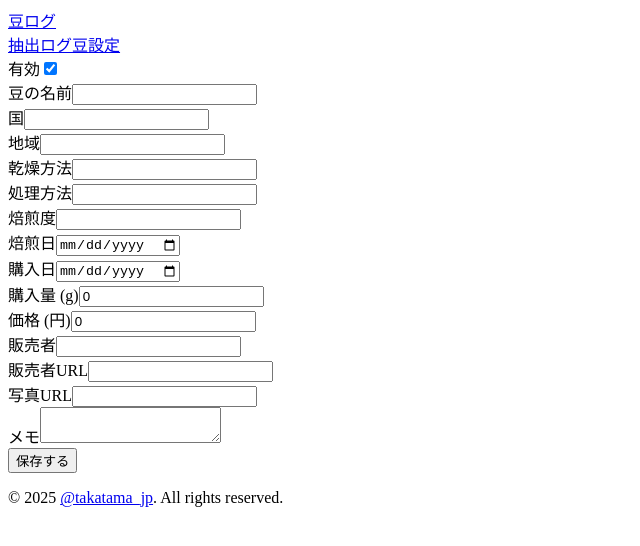
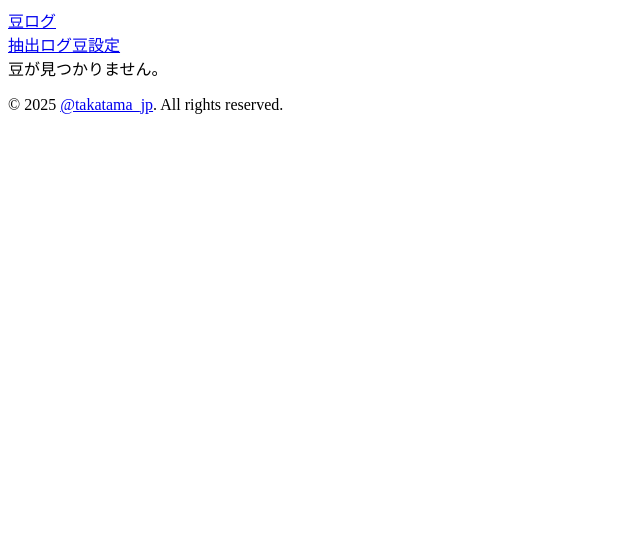
Before and after one commit to takatama/mame-log, a React app: page /beans/new in a window 1280 px wide. Shown: the top 546 px of the page, without its empty margins (0-640 px from the left). Built offline with nearby package versions, Linux system fonts and the light colour scheme; no server answers; the HTML template or start-up script is replaced by a standard one.

Commit message:
Refactor BeanForm to use a single state object for improved data management and make Bean properties optional in the type definition

```diff
--- a/src/pages/BeanForm.tsx
+++ b/src/pages/BeanForm.tsx
@@ -1,56 +1,22 @@
 import React, { useState, useEffect } from 'react';
-import { useParams, useNavigate, createBrowserRouter } from 'react-router-dom';
+import { useParams, useNavigate } from 'react-router-dom';
 import { useBrewContext } from '../context/BrewContext';
 import { Bean } from '../types/Bean';
 
 const BeanForm: React.FC = () => {
   const { beans, updateBean, setBeans } = useBrewContext();
   const { beanId } = useParams();
-  const [name, setName] = useState('');
-  const [country, setCountry] = useState('');
-  const [area, setArea] = useState('');
-  const [drying_method, setDryingMethod] = useState('');
-  const [processing_method, setProcessingMethod] = useState('');
-  const [roast_level, setRoastLevel] = useState('');
-  const [roast_date, setRoastDate] = useState('');
-  const [seller, setSeller] = useState('');
-  const [seller_url, setSellerUrl] = useState('');
-  const [purchase_date, setPurchaseDate] = useState('');
-  const [purchase_amount, setPurchaseAmount] = useState(0);
-  const [price, setPrice] = useState(0);
-  const [photo_url, setPhotoUrl] = useState('');
-  const [notes, setNotes] = useState('');
-  const [is_active, setIsActive] = useState(true);
+  const [bean, setBean] = useState<Bean | undefined>(undefined);
 
   const getBeanById = (beanId: number) => {
     return beans.find(bean => bean.id === beanId);
   }
 
-  const removeBeanById = (beanId: number) => {
-    setBeans(beans.filter(bean => bean.id !== beanId));
-  }
-
   useEffect(() => {
-    if (beanId) {
-      const bean = beans.find((bean) => bean.id === Number(beanId));
-      if (bean) {
-        setName(bean.name);
-        setCountry(bean.country);
-        setArea(bean.area);
-        setDryingMethod(bean.drying_method);
-        setProcessingMethod(bean.processing_method);
-        setRoastLevel(bean.roast_level);
-        setRoastDate(bean.roast_date);
-        setSeller(bean.seller);
-        setSellerUrl(bean.seller_url);
-        setPurchaseDate(bean.purchase_date);
-        setPurchaseAmount(bean.purchase_amount);
-        setPrice(bean.price);
-        setPhotoUrl(bean.photo_url);
-        setNotes(bean.notes ?? '');
-        setIsActive(bean.is_active);
-      }
-    }
+    if (!beanId) return;
+    const bean = getBeanById(Number(beanId));
+    if (!bean) return;
+    setBean(bean);
   }, [beanId]);
 
   const navigate = useNavigate();
@@ -73,7 +39,6 @@ const BeanForm: React.FC = () => {
       navigate(`/beans/${createdBean.id}`);
     } catch (error) {
       console.error(error);
-      removeBeanById(newBean.id); // エラー時に一時データを削除
       alert('An error occurred while creating the bean. Please try again.');
     }
   };
@@ -105,22 +70,8 @@ const BeanForm: React.FC = () => {
 
     const tempId = Date.now();
     const newBean = {
+      ...bean,
       id: beanId ? Number(beanId) : tempId,
-      name,
-      country,
-      area,
-      drying_method,
-      processing_method,
-      roast_level,
-      roast_date,
-      seller,
-      seller_url,
-      purchase_date,
-      purchase_amount,
-      price,
-      photo_url,
-      notes,
-      is_active,
     };
 
     if (beanId) {
@@ -130,6 +81,10 @@ const BeanForm: React.FC = () => {
     }
   };
 
+  if (!bean) {
+    return <div>豆が見つかりません。</div>
+  }
+
   return (
     <div className="container mx-auto p-4">
       {/* <h1 className="text-2xl font-bold mb-4">新しいコーヒー豆を追加</h1> */}
@@ -138,8 +93,8 @@ const BeanForm: React.FC = () => {
           <label className="block text-sm font-medium">有効</label>
           <input
             type="checkbox"
-            checked={is_active}
-            onChange={(e) => setIsActive(e.target.checked)}
+            checked={bean.is_active}
+            onChange={(e) => setBean({ ...bean, is_active: e.target.checked })}
             className="mt-1"
           />
         </div>
@@ -147,8 +102,8 @@ const BeanForm: React.FC = () => {
           <label className="block text-sm font-medium">豆の名前</label>
           <input
             type="text"
-            value={name}
-            onChange={(e) => setName(e.target.value)}
+            value={bean.name}
+            onChange={(e) => setBean({ ...bean, name: e.target.value })}
             className="mt-1 block w-full border rounded-md p-2"
             required
           />
@@ -157,8 +112,8 @@ const BeanForm: React.FC = () => {
           <label className="block text-sm font-medium">国</label>
           <input
             type="text"
-            value={country}
-            onChange={(e) => setCountry(e.target.value)}
+            value={bean.country}
+            onChange={(e) => setBean({ ...bean, country: e.target.value })}
             className="mt-1 block w-full border rounded-md p-2"
           />
         </div>
@@ -166,8 +121,8 @@ const BeanForm: React.FC = () => {
           <label className="block text-sm font-medium">地域</label>
           <input
             type="text"
-            value={area}
-            onChange={(e) => setArea(e.target.value)}
+            value={bean.area}
+            onChange={(e) => setBean({ ...bean, area: e.target.value })}
             className="mt-1 block w-full border rounded-md p-2"
           />
         </div>
@@ -175,8 +130,8 @@ const BeanForm: React.FC = () => {
           <label className="block text-sm font-medium">乾燥方法</label>
           <input
             type="text"
-            value={drying_method}
-            onChange={(e) => setDryingMethod(e.target.value)}
+            value={bean.drying_method}
+            onChange={(e) => setBean({ ...bean, drying_method: e.target.value })}
             className="mt-1 block w-full border rounded-md p-2"
           />
         </div>
@@ -184,8 +139,8 @@ const BeanForm: React.FC = () => {
           <label className="block text-sm font-medium">処理方法</label>
           <input
             type="text"
-            value={processing_method}
-            onChange={(e) => setProcessingMethod(e.target.value)}
+            value={bean.processing_method}
+            onChange={(e) => setBean({ ...bean, processing_method: e.target.value })}
             className="mt-1 block w-full border rounded-md p-2"
           />
         </div>
@@ -193,8 +148,8 @@ const BeanForm: React.FC = () => {
           <label className="block text-sm font-medium">焙煎度</label>
           <input
             type="text"
-            value={roast_level}
-            onChange={(e) => setRoastLevel(e.target.value)}
+            value={bean.roast_level}
+            onChange={(e) => setBean({ ...bean, roast_level: e.target.value })}
             className="mt-1 block w-full border rounded-md p-2"
           />
         </div>
@@ -202,8 +157,8 @@ const BeanForm: React.FC = () => {
           <label className="block text-sm font-medium">焙煎日</label>
           <input
             type="date"
-            value={roast_date}
-            onChange={(e) => setRoastDate(e.target.value)}
+            value={bean.roast_date}
+            onChange={(e) => setBean({ ...bean, roast_date: e.target.value })}
             className="mt-1 block w-full border rounded-md p-2"
           />
         </div>
@@ -211,8 +166,8 @@ const BeanForm: React.FC = () => {
           <label className="block text-sm font-medium">購入日</label>
           <input
             type="date"
-            value={purchase_date}
-            onChange={(e) => setPurchaseDate(e.target.value)}
+            value={bean.purchase_date}
+            onChange={(e) => setBean({ ...bean, purchase_date: e.target.value })}
             className="mt-1 block w-full border rounded-md p-2"
           />
         </div>
@@ -220,8 +175,8 @@ const BeanForm: React.FC = () => {
           <label className="block text-sm font-medium">購入量 (g)</label>
           <input
             type="number"
-            value={purchase_amount}
-            onChange={(e) => setPurchaseAmount(Number(e.target.value))}
+            value={bean.purchase_amount}
+            onChange={(e) => setBean({ ...bean, purchase_amount: Number(e.target.value) })}
             className="mt-1 block w-full border rounded-md p-2"
           />
         </div>
@@ -229,8 +184,8 @@ const BeanForm: React.FC = () => {
           <label className="block text-sm font-medium">価格 (円)</label>
           <input
             type="number"
-            value={price}
-            onChange={(e) => setPrice(Number(e.target.value))}
+            value={bean.price}
+            onChange={(e) => setBean({ ...bean, price: Number(e.target.value) })}
             className="mt-1 block w-full border rounded-md p-2"
           />
         </div>
@@ -238,8 +193,8 @@ const BeanForm: React.FC = () => {
           <label className="block text-sm font-medium">販売者</label>
           <input
             type="text"
-            value={seller}
-            onChange={(e) => setSeller(e.target.value)}
+            value={bean.seller}
+            onChange={(e) => setBean({ ...bean, seller: e.target.value })}
             className="mt-1 block w-full border rounded-md p-2"
           />
         </div>
@@ -247,8 +202,8 @@ const BeanForm: React.FC = () => {
           <label className="block text-sm font-medium">販売者URL</label>
           <input
             type="url"
-            value={seller_url}
-            onChange={(e) => setSellerUrl(e.target.value)}
+            value={bean.seller_url}
+            onChange={(e) => setBean({ ...bean, seller_url: e.target.value })}
             className="mt-1 block w-full border rounded-md p-2"
           />
         </div>
@@ -256,16 +211,16 @@ const BeanForm: React.FC = () => {
           <label className="block text-sm font-medium">写真URL</label>
           <input
             type="url"
-            value={photo_url}
-            onChange={(e) => setPhotoUrl(e.target.value)}
+            value={bean.photo_url}
+            onChange={(e) => setBean({ ...bean, photo_url: e.target.value })}
             className="mt-1 block w-full border rounded-md p-2"
           />
         </div>
         <div>
           <label className="block text-sm font-medium">メモ</label>
           <textarea
-            value={notes}
-            onChange={(e) => setNotes(e.target.value)}
+            value={bean.notes}
+            onChange={(e) => setBean({ ...bean, notes: e.target.value })}
             className="mt-1 block w-full border rounded-md p-2"
           />
         </div>
```
Also changed, not shown: src/types/Bean.ts (+14 -14 lines).
